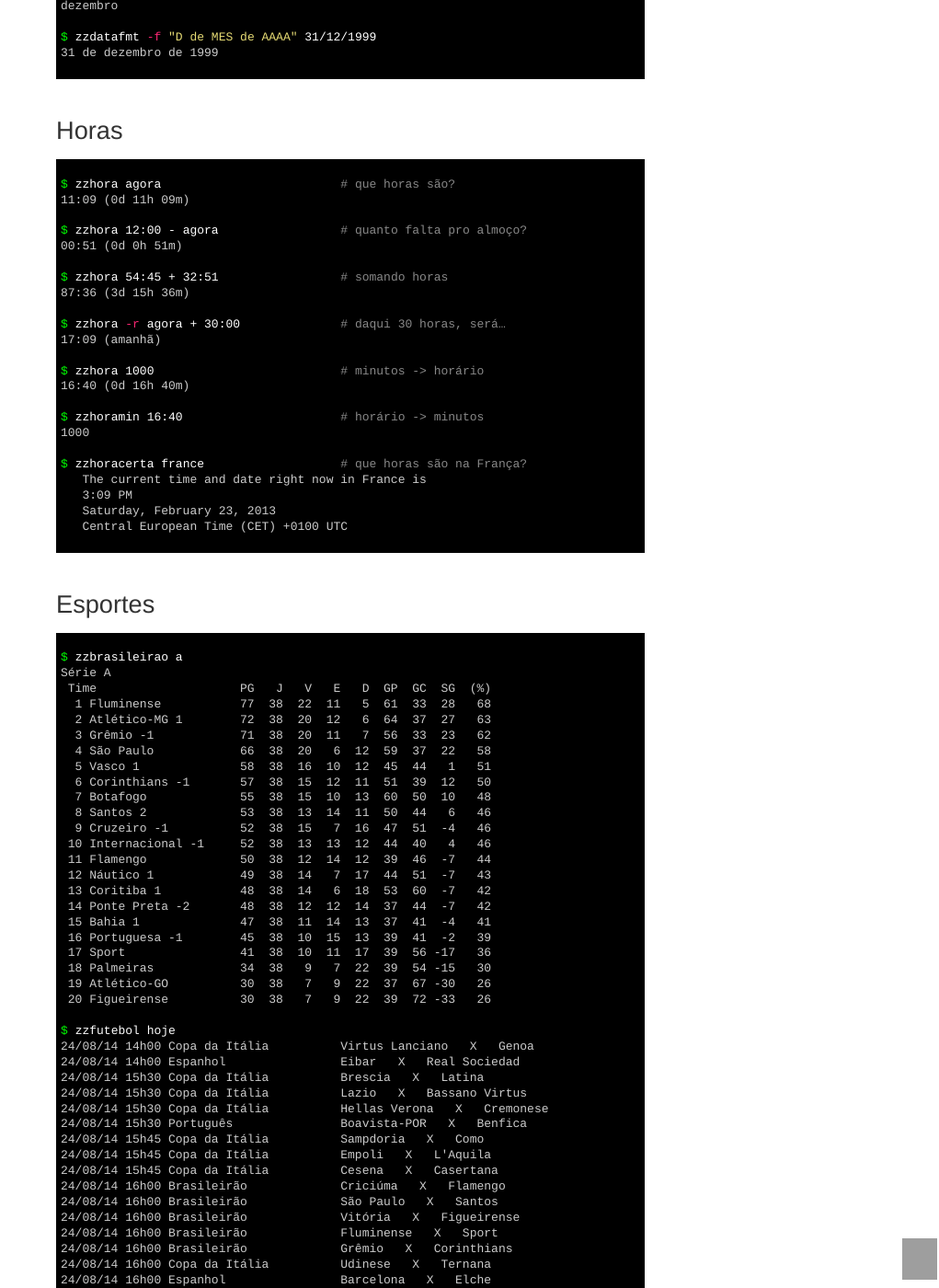
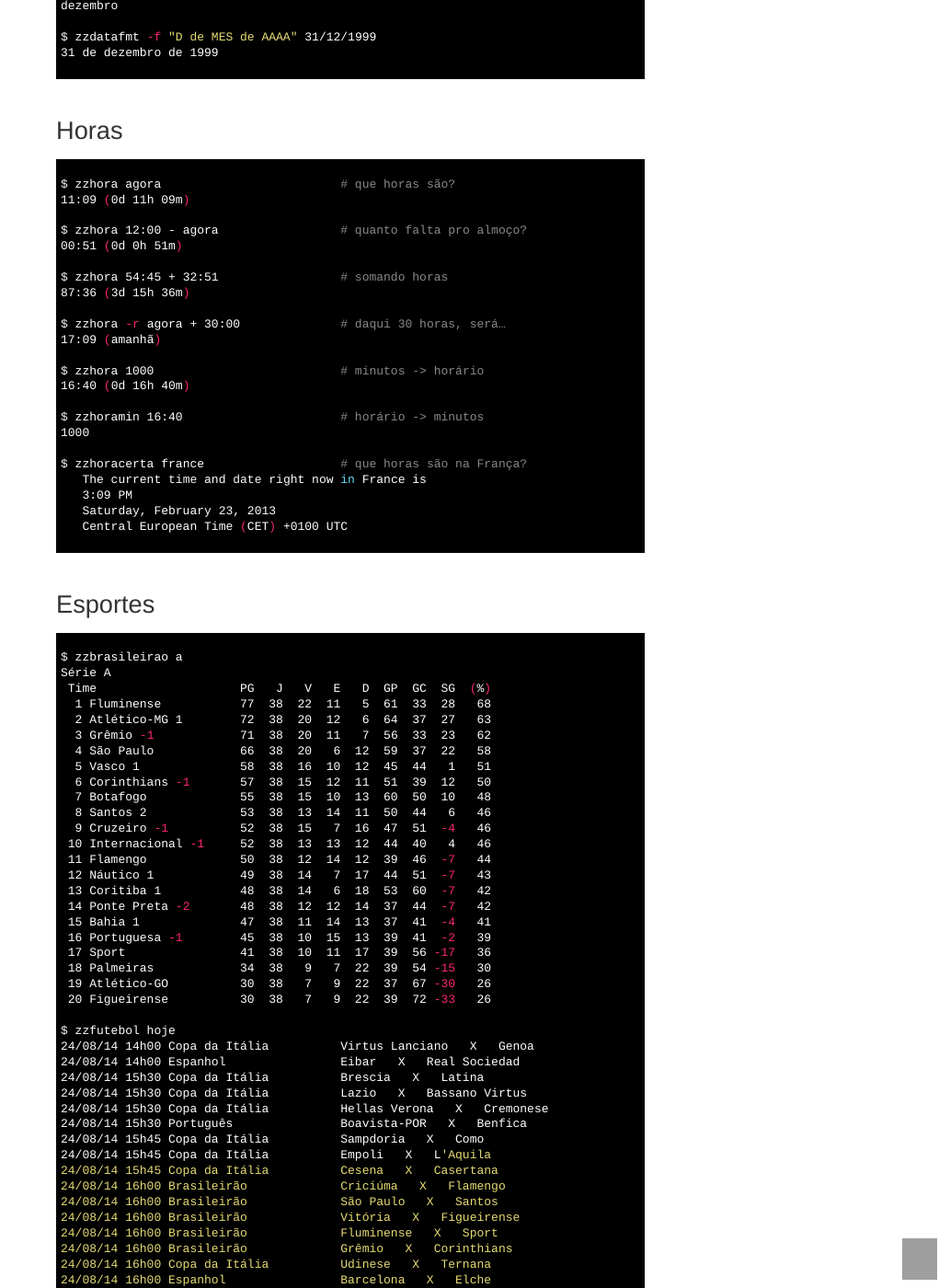
Before and after one commit to funcoeszz/funcoeszz.github.io, a Jekyll site: the page built from index.md, in a window 1280 px wide and 1400 px high, scrolled down 5122 px. Shown: the whole window at 92% size, without its empty margins (259-1280 px from the left). Built offline with Jekyll 4.4.1, drawn with Linux system fonts in a browser that asks for light colours; some of the changed text lies outside the part shown; grey boxes are pictures that could not be loaded.

Commit message:
[Jekyll3] Muda o lexer de `console` para `shell`
Porque o `console` não é suportado pelo Rouge :(

Com isso perdi também as personalizações que tinha feito no css/monokai.css, que o Pygments usava.

````diff
--- a/index.md
+++ b/index.md
@@ -74,7 +74,7 @@ $ zzdiasuteis
 Março de 2013 tem 21 dias úteis.
 -->
 
-```console
+```shell
 $ zzipinternet                         # qual meu endereço IP?
 201.15.253.210
 
@@ -133,7 +133,7 @@ Samsung nega interesse no Firefox OS
 
 <!-- zzmoneylog -->
 
-```console
+```shell
 $ zzdolar
             Compra    Venda    Variação    12/02/2015    17h00
 Comercial   2,8727    2,8742    +1,33%
@@ -148,7 +148,7 @@ GBP     1,5167     1,5169       0,00       0,00 %  05h49   Libra Esterlina Ingla
 
 ## Validação de CPF e CNPJ
 
-```console
+```shell
 $ zzcpf 123.456.789-00
 CPF inválido (deveria terminar em 09)
 
@@ -170,7 +170,7 @@ $ zzcpf -f 987654321                   # formata um CPF
 
 ## Manipulação de texto
 
-```console
+```shell
 $ zzsemacento ÁGUA bênção              # tira acentos
 AGUA bencao
 
@@ -237,7 +237,7 @@ $ echo a a a a b b b c c d | zzcontapalavras
 
 ## Unicode
 
-```console
+```shell
 $ echo μη¡¢øÐε | zzunicode2ascii
 unicoDe
 
@@ -280,7 +280,7 @@ zzdatafmt -f "D de MES de AAAA" 31/12/1999
 #zzferiado
 -->
 
-```console
+```shell
 $ zzbissexto
 2015 não é bissexto
 
@@ -339,7 +339,7 @@ $ zzdatafmt -f "D de MES de AAAA" 31/12/1999
 
 ## Horas
 
-```console
+```shell
 $ zzhora agora                         # que horas são?
 11:09 (0d 11h 09m)
 
@@ -367,7 +367,7 @@ $ zzhoracerta france                   # que horas são na França?
 
 ## Esportes
 
-```console
+```shell
 $ zzbrasileirao a
 Série A
  Time                    PG   J   V   E   D  GP  GC  SG  (%)
@@ -435,7 +435,7 @@ $ zzfutebol hoje
 
 ## Loterias
 
-```console
+```shell
 $ zzloteria                            # E aí, ficou milionário?
 quina:
    07 - 30 - 44 - 45 - 57
@@ -548,7 +548,7 @@ $ zzbicho 8 g                          # números do camelo
 
 ## Cálculos
 
-```console
+```shell
 $ zzporcento 1.749,00                  # tabela de porcentagens
 200%    3498,00
 150%    2623,50
@@ -660,7 +660,7 @@ $ zzmat -p2 asen 0.866026 g   # Valor do angulo em graus de um valor de seno dad
 60.00
 -->
 
-```console
+```shell
 $ zzmat mdc 36 30 48              # Maior divisor comum
 6
 
@@ -715,7 +715,7 @@ $ zzmat det 3 2 9 8 7 3 0 1 5     # Determinante de uma matriz 3x3
 
 ## Cidades e estados brasileiros
 
-```console
+```shell
 $ zzarrumacidade SAO PAULO
 São Paulo
 
@@ -806,7 +806,7 @@ zznoticiassec.sh
 zzsecurity
 -->
 
-```console
+```shell
 $ zzfeed aurelio.net                   # Descobre os feeds do site
 http://aurelio.net/feed/
 http://aurelio.net/comments/feed/
@@ -821,7 +821,7 @@ Piazinho no Facebook (e sorteio!)
 
 ## TV e cinema
 
-```console
+```shell
 $ zzglobo
    Quinta, 28 de fevereiro
    05h55 - Globo Rural
@@ -920,7 +920,7 @@ Bourbon Ipiranga - Porto Alegre:
 
 <!-- zztrocaarquivos -->
 
-```console
+```shell
 $ zzmaiores ~/a/*
 1292716 /Users/aurelio/a/video
 1281672 /Users/aurelio/a/wii
@@ -968,7 +968,7 @@ zzxml
 zztempo
 -->
 
-```console
+```shell
 $ zztradutor pt-en o livro está na mesa
 the book is on the table
 
````
Also changed, not shown: download/index.md (+5 -5 lines), faq.md (+9 -9 lines), my.md (+1 -1 lines).
